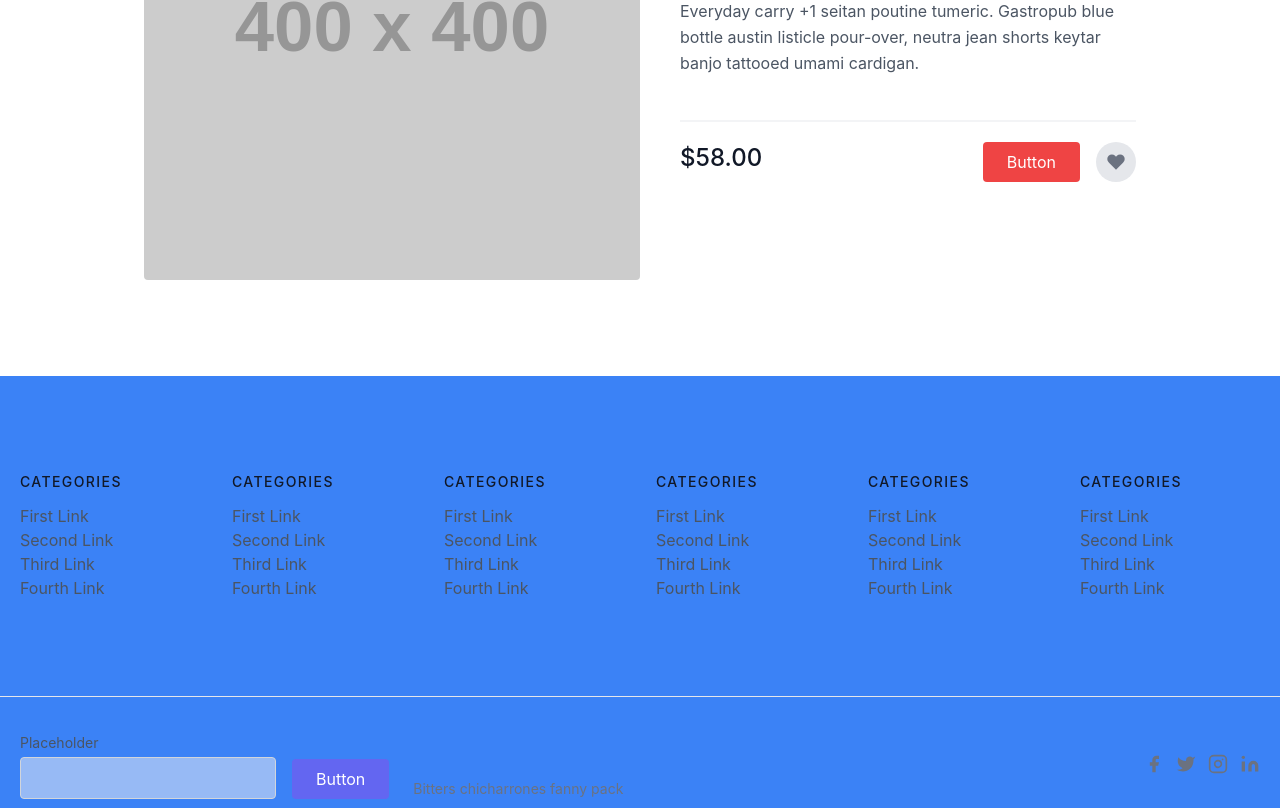
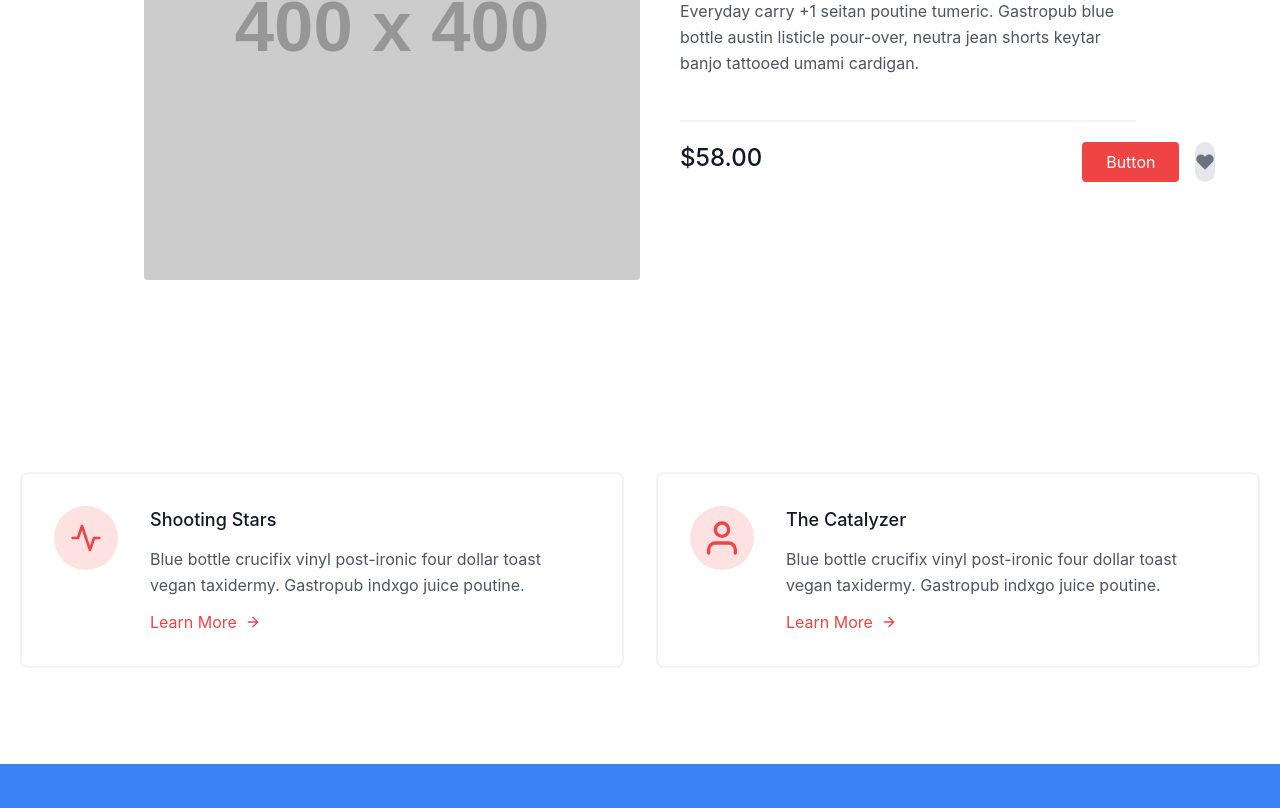
Before and after one commit to Avv-2301/Gamers-World, a React (Create React App) app: page /product-detail in a window 1280 px wide. Shown: the part 392-1200 px from the top of the page. Built offline with nearby package versions, Linux system fonts and the light colour scheme.

Commit message:
Product Page

```diff
--- /dev/null
+++ b/src/pages/Checkout.jsx
@@ -0,0 +1,11 @@
+import React from 'react'
+
+const Checkout = () => {
+  return (
+    <div>
+
+    </div>
+  )
+}
+
+export default Checkout
--- a/src/pages/ProductDetail.jsx
+++ b/src/pages/ProductDetail.jsx
@@ -1,4 +1,7 @@
 import React from "react";
+import RatingAndReviews from "./RatingAndReviews";
+import { Link } from "react-router-dom";
+
 
 const ProductDetail = () => {
   return (
@@ -129,9 +132,11 @@ const ProductDetail = () => {
                 <span class="title-font font-medium text-2xl text-gray-900">
                   $58.00
                 </span>
-                <button class="flex ml-auto text-white bg-red-500 border-0 py-2 px-6 focus:outline-none hover:bg-red-600 rounded">
+                <Link to={'/checkout'}>
+                <button class="flex text-white bg-red-500 border-0 py-2 px-6 focus:outline-none hover:bg-red-600 rounded ml-80">
                   Button
                 </button>
+                </Link>
                 <button class="rounded-full w-10 h-10 bg-gray-200 p-0 border-0 inline-flex items-center justify-center text-gray-500 ml-4">
                   <svg
                     fill="currentColor"
@@ -149,6 +154,7 @@ const ProductDetail = () => {
           </div>
         </div>
       </section>
+      <RatingAndReviews/>
     </div>
   );
 };
--- /dev/null
+++ b/src/pages/RatingAndReviews.jsx
@@ -0,0 +1,196 @@
+import React from "react";
+import { Swiper, SwiperSlide } from "swiper/react";
+import "swiper/css";
+
+const RatingAndReviews = () => {
+  return (
+    <div>
+      <Swiper
+        spaceBetween={10}
+        onSlideChange={() => console.log("slide change")}
+        onSwiper={(swiper) => console.log(swiper)}
+      >
+        <SwiperSlide>
+          <section class="text-gray-600 body-font">
+            <div class="container px-5 py-24 mx-auto flex flex-wrap">
+              <div class="flex flex-wrap -m-4">
+                <div class="p-4 lg:w-1/2 md:w-full">
+                  <div class="flex border-2 rounded-lg border-gray-200 border-opacity-50 p-8 sm:flex-row flex-col">
+                    <div class="w-16 h-16 sm:mr-8 sm:mb-0 mb-4 inline-flex items-center justify-center rounded-full bg-red-100 text-red-500 flex-shrink-0">
+                      <svg
+                        fill="none"
+                        stroke="currentColor"
+                        stroke-linecap="round"
+                        stroke-linejoin="round"
+                        stroke-width="2"
+                        class="w-8 h-8"
+                        viewBox="0 0 24 24"
+                      >
+                        <path d="M22 12h-4l-3 9L9 3l-3 9H2"></path>
+                      </svg>
+                    </div>
+                    <div class="flex-grow">
+                      <h2 class="text-gray-900 text-lg title-font font-medium mb-3">
+                        Shooting Stars
+                      </h2>
+                      <p class="leading-relaxed text-base">
+                        Blue bottle crucifix vinyl post-ironic four dollar toast
+                        vegan taxidermy. Gastropub indxgo juice poutine.
+                      </p>
+                      <a class="mt-3 text-red-500 inline-flex items-center">
+                        Learn More
+                        <svg
+                          fill="none"
+                          stroke="currentColor"
+                          stroke-linecap="round"
+                          stroke-linejoin="round"
+                          stroke-width="2"
+                          class="w-4 h-4 ml-2"
+                          viewBox="0 0 24 24"
+                        >
+                          <path d="M5 12h14M12 5l7 7-7 7"></path>
+                        </svg>
+                      </a>
+                    </div>
+                  </div>
+                </div>
+                <div class="p-4 lg:w-1/2 md:w-full">
+                  <div class="flex border-2 rounded-lg border-gray-200 border-opacity-50 p-8 sm:flex-row flex-col">
+                    <div class="w-16 h-16 sm:mr-8 sm:mb-0 mb-4 inline-flex items-center justify-center rounded-full bg-red-100 text-red-500 flex-shrink-0">
+                      <svg
+                        fill="none"
+                        stroke="currentColor"
+                        stroke-linecap="round"
+                        stroke-linejoin="round"
+                        stroke-width="2"
+                        class="w-10 h-10"
+                        viewBox="0 0 24 24"
+                      >
+                        <path d="M20 21v-2a4 4 0 00-4-4H8a4 4 0 00-4 4v2"></path>
+                        <circle cx="12" cy="7" r="4"></circle>
+                      </svg>
+                    </div>
+                    <div class="flex-grow">
+                      <h2 class="text-gray-900 text-lg title-font font-medium mb-3">
+                        The Catalyzer
+                      </h2>
+                      <p class="leading-relaxed text-base">
+                        Blue bottle crucifix vinyl post-ironic four dollar toast
+                        vegan taxidermy. Gastropub indxgo juice poutine.
+                      </p>
+                      <a class="mt-3 text-red-500 inline-flex items-center">
+                        Learn More
+                        <svg
+                          fill="none"
+                          stroke="currentColor"
+                          stroke-linecap="round"
+                          stroke-linejoin="round"
+                          stroke-width="2"
+                          class="w-4 h-4 ml-2"
+                          viewBox="0 0 24 24"
+                        >
+                          <path d="M5 12h14M12 5l7 7-7 7"></path>
+                        </svg>
+                      </a>
+                    </div>
+                  </div>
+                </div>
+              </div>
+            </div>
+          </section>
+        </SwiperSlide>
+        <SwiperSlide>
+          <section class="text-gray-600 body-font">
+            <div class="container px-5 py-24 mx-auto flex flex-wrap">
+              <div class="flex flex-wrap -m-4">
+                <div class="p-4 lg:w-1/2 md:w-full">
+                  <div class="flex border-2 rounded-lg border-gray-200 border-opacity-50 p-8 sm:flex-row flex-col">
+                    <div class="w-16 h-16 sm:mr-8 sm:mb-0 mb-4 inline-flex items-center justify-center rounded-full bg-red-100 text-red-500 flex-shrink-0">
+                      <svg
+                        fill="none"
+                        stroke="currentColor"
+                        stroke-linecap="round"
+                        stroke-linejoin="round"
+                        stroke-width="2"
+                        class="w-8 h-8"
+                        viewBox="0 0 24 24"
+                      >
+                        <path d="M22 12h-4l-3 9L9 3l-3 9H2"></path>
+                      </svg>
+                    </div>
+                    <div class="flex-grow">
+                      <h2 class="text-gray-900 text-lg title-font font-medium mb-3">
+                        Shooting Stars
+                      </h2>
+                      <p class="leading-relaxed text-base">
+                        Blue bottle crucifix vinyl post-ironic four dollar toast
+                        vegan taxidermy. Gastropub indxgo juice poutine.
+                      </p>
+                      <a class="mt-3 text-red-500 inline-flex items-center">
+                        Learn More
+                        <svg
+                          fill="none"
+                          stroke="currentColor"
+                          stroke-linecap="round"
+                          stroke-linejoin="round"
+                          stroke-width="2"
+                          class="w-4 h-4 ml-2"
+                          viewBox="0 0 24 24"
+                        >
+                          <path d="M5 12h14M12 5l7 7-7 7"></path>
+                        </svg>
+                      </a>
+                    </div>
+                  </div>
+                </div>
+                <div class="p-4 lg:w-1/2 md:w-full">
+                  <div class="flex border-2 rounded-lg border-gray-200 border-opacity-50 p-8 sm:flex-row flex-col">
+                    <div class="w-16 h-16 sm:mr-8 sm:mb-0 mb-4 inline-flex items-center justify-center rounded-full bg-red-100 text-red-500 flex-shrink-0">
+                      <svg
+                        fill="none"
+                        stroke="currentColor"
+                        stroke-linecap="round"
+                        stroke-linejoin="round"
+                        stroke-width="2"
+                        class="w-10 h-10"
+                        viewBox="0 0 24 24"
+                      >
+                        <path d="M20 21v-2a4 4 0 00-4-4H8a4 4 0 00-4 4v2"></path>
+                        <circle cx="12" cy="7" r="4"></circle>
+                      </svg>
+                    </div>
+                    <div class="flex-grow">
+                      <h2 class="text-gray-900 text-lg title-font font-medium mb-3">
+                        The Catalyzer
+                      </h2>
+                      <p class="leading-relaxed text-base">
+                        Blue bottle crucifix vinyl post-ironic four dollar toast
+                        vegan taxidermy. Gastropub indxgo juice poutine.
+                      </p>
+                      <a class="mt-3 text-red-500 inline-flex items-center">
+                        Learn More
+                        <svg
+                          fill="none"
+                          stroke="currentColor"
+                          stroke-linecap="round"
+                          stroke-linejoin="round"
+                          stroke-width="2"
+                          class="w-4 h-4 ml-2"
+                          viewBox="0 0 24 24"
+                        >
+                          <path d="M5 12h14M12 5l7 7-7 7"></path>
+                        </svg>
+                      </a>
+                    </div>
+                  </div>
+                </div>
+              </div>
+            </div>
+          </section>
+        </SwiperSlide>
+      </Swiper>
+    </div>
+  );
+};
+
+export default RatingAndReviews;
```
